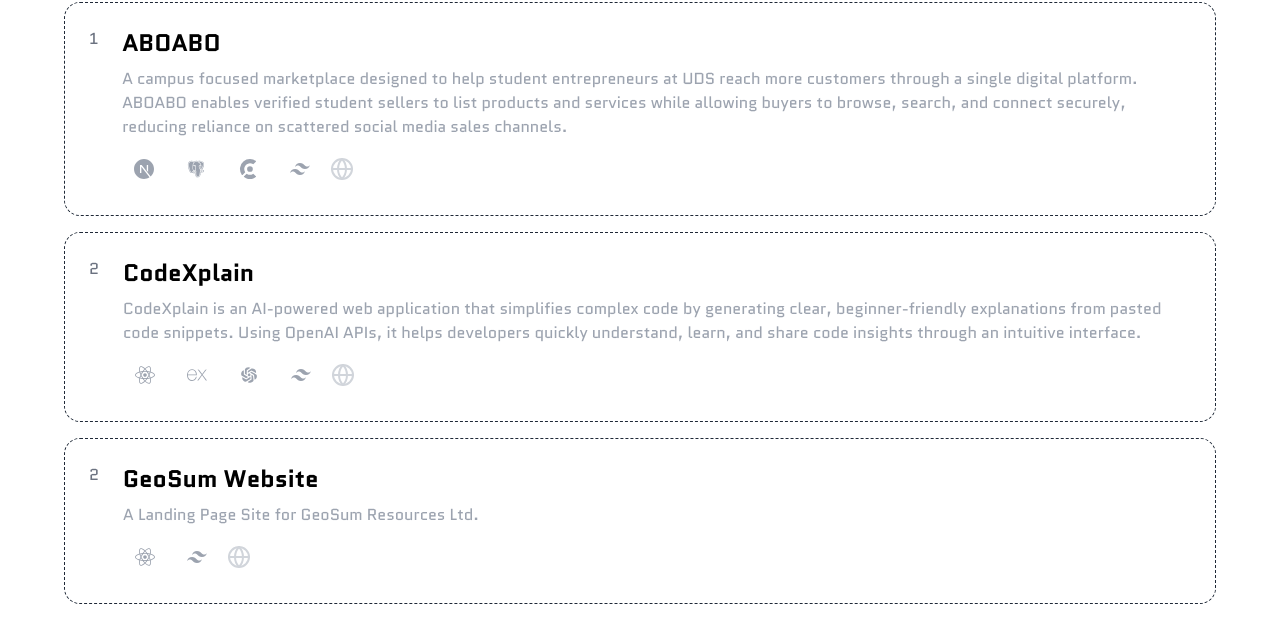
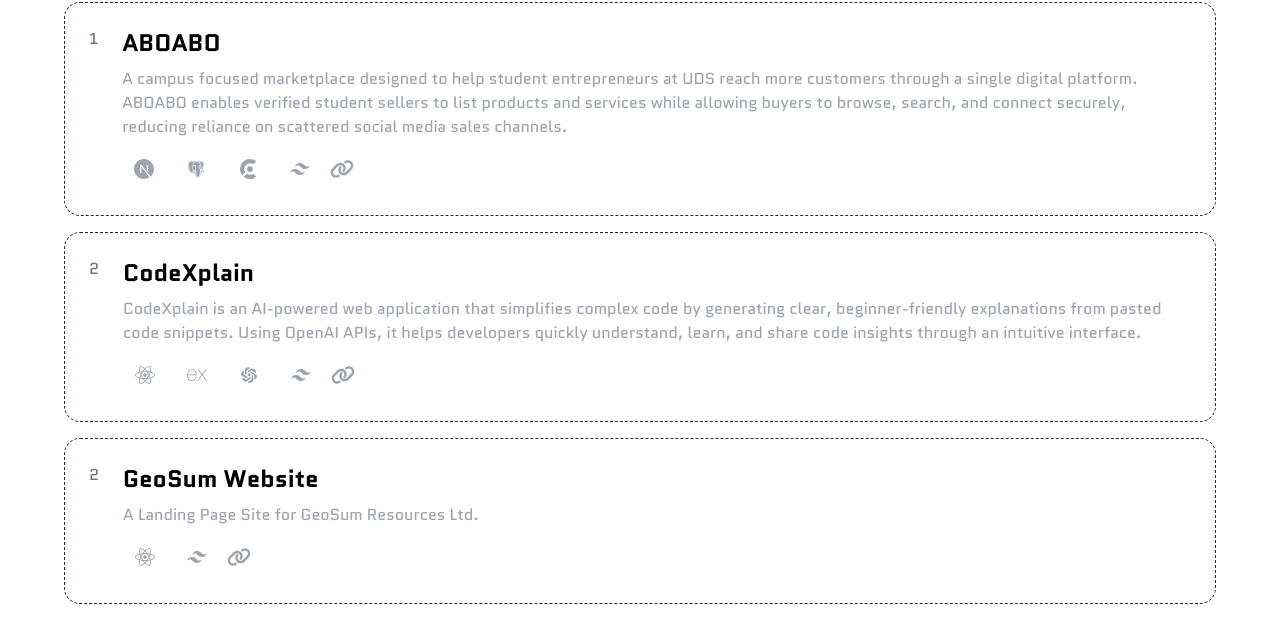
Before and after one commit to Muraydevs1/Portfolio, a React (Vite) app: page / in a window 1280 px wide. Shown: the part 1740-2359 px from the top of the page. Built offline with nearby package versions, Linux system fonts and the light colour scheme.

Commit message:
some minute changes

```diff
--- a/src/components/sections/portfolio.jsx
+++ b/src/components/sections/portfolio.jsx
@@ -1,6 +1,8 @@
 import React from 'react'
 import { projects } from '../../assets/assets'
 import { Globe } from 'lucide-react'
+import { FaLink } from "react-icons/fa6";
+
 
 
 function Portfolio() {
@@ -63,7 +65,7 @@
                   rel="noreferrer"
                   aria-label="View Project"
                 >
-                  <Globe className="h-6 w-6" />
+                  <FaLink className="h-6 w-6 text-gray-400 hover:text-gray-800 dark:hover:text-white" />
                   <span className="pointer-events-none absolute -top-9 left-1/2 -translate-x-1/2 whitespace-nowrap rounded-md bg-white px-2 py-1 text-xs text-black opacity-0 transition-opacity group-hover:opacity-100">
                     View Project
                   </span>
```
